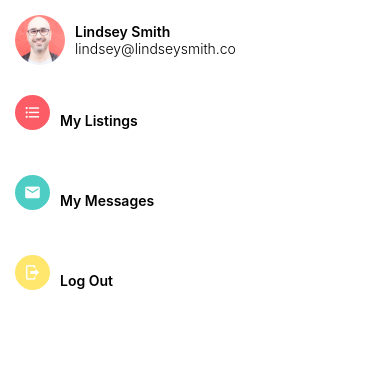
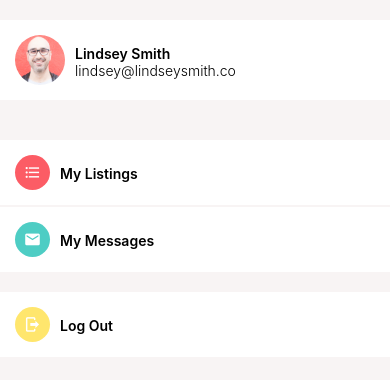
Before and after one commit to campbelllm/doneWithIt, a React Native app: screen / in a window 390 px wide. Shown: the top 380 px of the page. Built offline with nearby package versions, Linux system fonts and the light colour scheme.

Commit message:
MyAccount exercise finished

```diff
--- a/components/ListItem/listItemStyle.js
+++ b/components/ListItem/listItemStyle.js
@@ -1,31 +1,30 @@
 import { StyleSheet } from "react-native";
+import colors from '../../config/colors'
 
 const styles = StyleSheet.create({
     contactPhoto: {
         height:50,
         borderRadius: 100,
         width: 50,
-        justifyContent: 'center'
     },
     userInfo: {
         fontSize: 15,
-        // marginLeft: 10,
-        justifyContent: 'center',
         padding: 10,
+        paddingBottom: 0
     },
     name: {
         fontWeight: 600,
-        marginBottom: 0,
     },
     listings: {
         fontWeight: 300,
     },
     contact: {
-        height: 50,
         display: 'flex',
         flexDirection: 'row',
-        margin: 15,
-        alignContent : 'space-around'
+        padding: 15,
+        alignContent: 'center',
+        backgroundColor: colors.white,
+
     },
 })
 
--- a/components/ListItemSeperator/listItemSeparatorStyles.js
+++ b/components/ListItemSeperator/listItemSeparatorStyles.js
@@ -4,8 +4,8 @@ import colors from '../../config/colors'
 const styles = StyleSheet.create({
     separator: {
         width: '100%',
-        height: 1,
-        backgroundColor: colors.light
+        height: 1.5,
+        backgroundColor: colors.light,
     },
 })
 
--- a/components/Screen/Screen.js
+++ b/components/Screen/Screen.js
@@ -2,9 +2,9 @@ import React from 'react';
 import { SafeAreaView } from 'react-native';
 import styles from './screenStyles';
 
-function Screen({children}) {
+function Screen({children, style}) {
     return (
-        <SafeAreaView style={styles.screen}>
+        <SafeAreaView style={[styles.screen, style]}>
             {children}
         </SafeAreaView>
     );
--- a/screens/MyAccount/MyAccount.js
+++ b/screens/MyAccount/MyAccount.js
@@ -5,6 +5,7 @@ import styles from './myAccountStyles';
 import ListItem from '../../components/ListItem/ListItem';
 import Icon from '../../components/Icon/Icon'
 import colors from '../../config/colors'
+import ListItemSeparator from '../../components/ListItemSeperator/ListItemSeparator';
 
 const menuItems = [
     {
@@ -26,17 +27,19 @@ const menuItems = [
 
 function MyAccount(props) {
 	return (
-		<Screen style={styles.main}>
+        <Screen style={styles.main}>
+            <View style={styles.user}>
 			<ListItem
-				style={styles.user}
 				image={require('../../assets/mosh.jpg')}
 				name={'Lindsey Smith'}
 				listings={'lindsey@lindseysmith.co'}
-            />
+                />
+                </View>
             <View style={styles.list}>
                 <FlatList
                     data={menuItems}
                     keyExtractor={item => item.title}
+                    ItemSeparatorComponent={ListItemSeparator}
                     renderItem={({ item }) =>
                         <ListItem
                             name={item.title}
@@ -50,9 +53,9 @@ function MyAccount(props) {
                     />}
                 >
                 </FlatList>
-                </View>
+            </View>
+            <View style={styles.logOut} >
             <ListItem
-                style={styles.logOut}
                 name={'Log Out'}
                 ImageComponent={<Icon
                     name='logout'
@@ -60,7 +63,8 @@ function MyAccount(props) {
                     backgroundColor='#ffe66d'
                     iconColor='white'
                 />}
-            />
+                />
+            </View>
 		</Screen>
 	);
 }
--- a/screens/MyAccount/myAccountStyles.js
+++ b/screens/MyAccount/myAccountStyles.js
@@ -4,23 +4,19 @@ import colors from '../../config/colors'
 const styles = StyleSheet.create({
     main: {
         flex:1,
-        backgroundColor: 'yellow',
+        backgroundColor: colors.light,
     },
     user: {
-
+        marginTop: 20,
     },
     list: {
-
-    },
-    listings: {
-       marginVertical: 20
-
+        marginTop: 40,
     },
     messages: {
 
     },
     logOut: {
-
+        marginTop:20,
     }
 })
 
```
